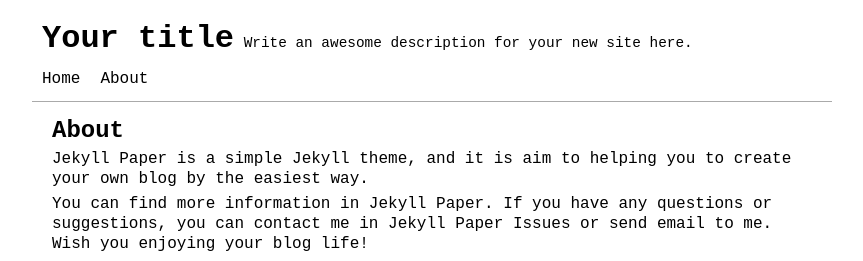
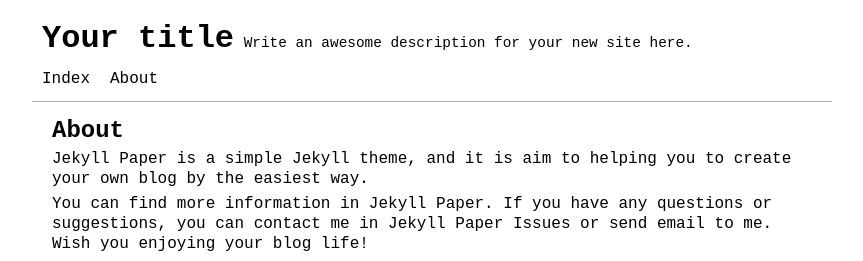
Before and after one commit to ghosind/Jekyll-Paper, a Jekyll site: the page built from about.md, in a window 1280 px wide. Shown: the top 261 px of the page, without its empty margins (208-1071 px from the left). Built offline with Jekyll 4.4.1, drawn with Linux system fonts in a browser that asks for light colours.

Commit message:
set nav menu with data file.

```diff
--- a/_data/lang.yml
+++ b/_data/lang.yml
@@ -1,6 +1,4 @@
 en:
-  nav_home: "Home"
-  nav_about: "About"
   paginator_previous: "Previous"
   paginator_pages: "Page: "
   paginator_next: "Next"
@@ -12,8 +10,6 @@
   post_next: "Next: "
 
 zh-Hans:
-  nav_home: "首页"
-  nav_about: "关于"
   paginator_previous: "前一页"
   paginator_pages: "页数："
   paginator_next: "后一页"
--- /dev/null
+++ b/_data/menus.yml
@@ -0,0 +1,5 @@
+- title: "Index"
+  url:   ""
+
+- title: "About"
+  url:   "about"
--- a/_includes/header.html
+++ b/_includes/header.html
@@ -4,7 +4,8 @@
 </div>
 <nav class="jp-hd-nav">
   <ul class="jp-hd-site-nav">
-    <li class="jp-hd-site-nav-item"><a href="/">{{ site.data.lang[site.language].nav_home }}</a></li>
-    <li class="jp-hd-site-nav-item"><a href="/about">{{ site.data.lang[site.language].nav_about }}</a></li>
+  {% for item in site.data.menus %}
+    <li class="jp-hd-site-nav-item"><a href="{{ site.baseurl }}/{{ item.url }}">{{ item.title }}</a></li>
+  {% endfor %}
   </ul>
 </nav>
```
Also changed, not shown: README.md.
